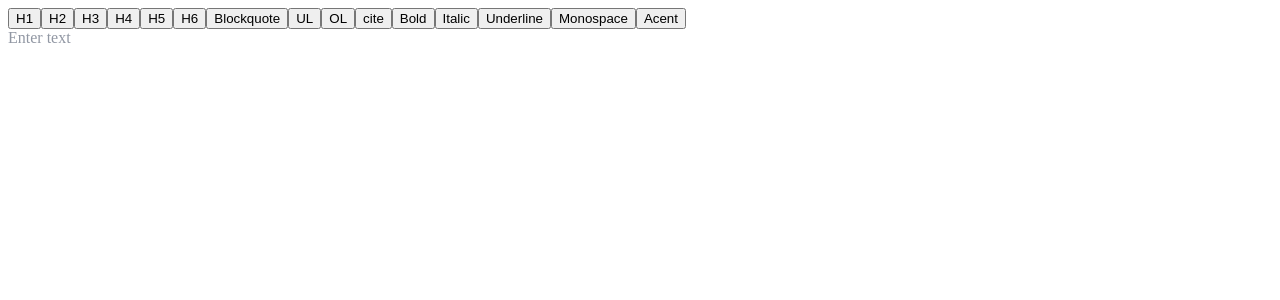
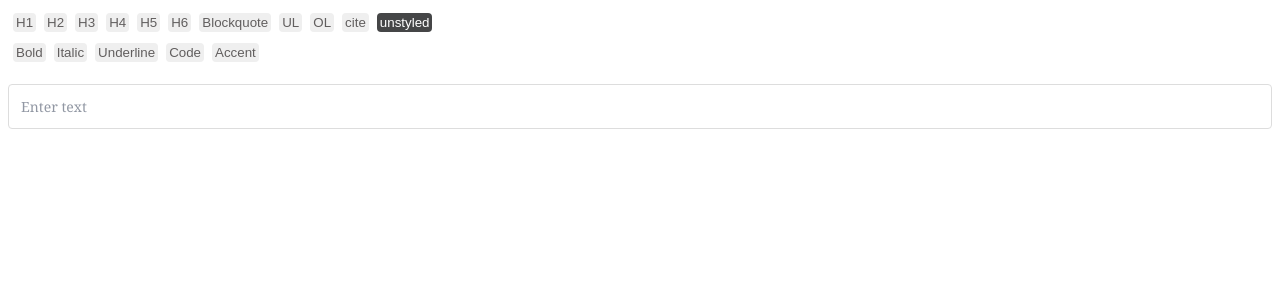
Before and after one commit to loryma/react-editor, a React app: page / in a window 1280 px wide. Shown: the top 300 px of the page. Built offline with nearby package versions, Linux system fonts and the light colour scheme.

Commit message:
fix toggling inline, block styles, add styles

```diff
--- /dev/null
+++ b/src/textEditor/TextEditor.css
@@ -0,0 +1,9 @@
+.textEditor {
+  background: #fff;
+  border: 1px solid #ddd;
+  border-radius: 4px;
+  font-family: 'Georgia', serif;
+  font-size: 14px;
+  padding: 12px;
+  margin-top: 16px;
+}
--- a/src/textEditor/TextEditor.js
+++ b/src/textEditor/TextEditor.js
@@ -3,16 +3,18 @@ import { Editor } from 'draft-js';
 import { useEditorApi } from './context';
 import { BLOCK_RENDER_MAP, CUSTOM_STYLE_MAP } from './config';
 import cn from 'classnames';
+import './TextEditor.css';
 
 function TextEditor({ className }) {
-    const { state, onChange } = useEditorApi();
+    const { state, onChange, handleKeyCommand } = useEditorApi();
 
     return (
-        <div className={cn('text-editor', className)}>
+        <div className={cn('textEditor', className)}>
             <Editor
                 placeholder="Enter text"
                 editorState={state}
                 onChange={onChange}
+                handleKeyCommand={handleKeyCommand}
                 blockRenderMap={BLOCK_RENDER_MAP}
                 customStyleMap={CUSTOM_STYLE_MAP}
            />
--- a/src/textEditor/config.js
+++ b/src/textEditor/config.js
@@ -12,6 +12,9 @@ export const CUSTOM_STYLE_MAP = {
         backgroundColor: '#F7F6F3',
         color: '#A41E68',
     },
+    'CODE': {
+        fontFamily: 'monospace',
+    },
 };
 
 export const BLOCK_RENDER_MAP = DefaultDraftBlockRenderMap.merge(CUSTOM_BLOCK_RENDER_MAP);
--- a/src/textEditor/useEditor.js
+++ b/src/textEditor/useEditor.js
@@ -5,7 +5,7 @@ function useEditor() {
     const [state, setState] = React.useState(() => EditorState.createEmpty());
 
     const toggleBlockType = React.useCallback(blockType => {
-        RichUtils.toggleBlockType(state, blockType);
+        setState(state => RichUtils.toggleBlockType(state, blockType));
     }, []);
 
     const currentBlockType = React.useMemo(() => {
@@ -16,13 +16,23 @@ function useEditor() {
     }, [state]);
 
     const toggleInlineStyle = React.useCallback((inlineStyle) => {
-        RichUtils.toggleInlineStyle(state, inlineStyle);
+        setState(state => RichUtils.toggleInlineStyle(state, inlineStyle));
     }, []);
 
     const hasInlineStyle = React.useCallback((inlineStyle) => {
         const currentStyle = state.getCurrentInlineStyle();
         return currentStyle.has(inlineStyle);
-    },[]);
+    },[state]);
+
+    const handleKeyCommand = React.useCallback((command, editorState) => {
+        const newState = RichUtils.handleKeyCommand(editorState, command);
+        if (newState) {
+            setState(newState);
+            return 'handled';
+        }
+
+        return 'not-handled';
+    }, []);
 
     return React.useMemo(() => ({
         state,
@@ -31,12 +41,15 @@ function useEditor() {
         currentBlockType,
         toggleInlineStyle,
         hasInlineStyle,
+        handleKeyCommand,
     }), [state,
         setState,
         toggleInlineStyle,
         currentBlockType,
         toggleInlineStyle,
-        hasInlineStyle]);
+        hasInlineStyle,
+        handleKeyCommand,
+    ]);
 };
 
 export default useEditor;
--- a/src/toolPanel/ToolPanel.css
+++ b/src/toolPanel/ToolPanel.css
@@ -0,0 +1,9 @@
+.toolPanel {
+  font-family: 'Helvetica', sans-serif;
+  font-size: 14px;
+  margin-bottom: 5px;
+  user-select: none;
+}
+.toolPanel__row {
+  padding: 5px 5px 6px 5px;
+}
--- a/src/toolPanel/ToolPanel.js
+++ b/src/toolPanel/ToolPanel.js
@@ -1,6 +1,6 @@
 import * as React from 'react';
 import './ToolPanel.css';
-import useEditor from '../textEditor/useEditor';
+import { useEditorApi } from '../textEditor/context';
 import cn from 'classnames';
 import ToolPanelButton from './ToolPanelButton';
 
@@ -15,14 +15,15 @@ const BLOCK_TYPES = [
     {label: 'UL', style: 'unordered-list-item'},
     {label: 'OL', style: 'ordered-list-item'},
     {label: 'cite', style: 'cite'},
+    {label: 'unstyled', style: 'unstyled'},
   ];
 
   const INLINE_STYLES = [
     {label: 'Bold', style: 'BOLD'},
     {label: 'Italic', style: 'ITALIC'},
     {label: 'Underline', style: 'UNDERLINE'},
-    {label: 'Monospace', style: 'CODE'},
-    {label: 'Acent', style: 'ACCENT'},
+    {label: 'Code', style: 'CODE'},
+    {label: 'Accent', style: 'ACCENT'},
   ];
 
 function ToolPanel({ className }) {
@@ -31,10 +32,11 @@ function ToolPanel({ className }) {
         currentBlockType,
         toggleInlineStyle,
         hasInlineStyle,
-    } = useEditor();
-    console.log(currentBlockType)
+    } = useEditorApi();
+
     return (
-        <div className={cn('tool-panel', className)}>
+        <div className={cn('toolPanel', className)}>
+            <div className='toolPanel__row'>
                 {BLOCK_TYPES.map(({ label, style}) => (
                     <ToolPanelButton
                         key={style}
@@ -45,6 +47,8 @@ function ToolPanel({ className }) {
                         {label}
                     </ToolPanelButton>
                 ) )}
+            </div>
+            <div className='toolPanel__row'>
                 {INLINE_STYLES.map(({ label, style }) => (
                     <ToolPanelButton
                         key={style}
@@ -56,6 +60,7 @@ function ToolPanel({ className }) {
                     </ToolPanelButton>
                 ))}
             </div>
+        </div>
     );
 };
 
--- /dev/null
+++ b/src/toolPanel/ToolPanelButton.css
@@ -0,0 +1,16 @@
+.tool-panel__button {
+  color: rgb(97, 94, 94);
+  cursor: pointer;
+  margin-right: 8px;
+  padding: 2px 3px;
+  display: inline-block;
+  border: none;
+  border-radius: 4px;
+}
+
+
+.tool-panel__button\--active {
+  color: #ffffff;
+  background-color: rgb(69, 70, 71);
+  border-color: black;
+}
--- a/src/toolPanel/ToolPanelButton.js
+++ b/src/toolPanel/ToolPanelButton.js
@@ -1,5 +1,6 @@
 import * as React from 'react';
 import cn from 'classnames';
+import './ToolPanelButton.css';
 
 function ToolPanelButton({ style, isActive, onToggle, children }) {
     const onMouseDown = (e) => {
```
Lines whose indentation alone changed are shown as unchanged.
